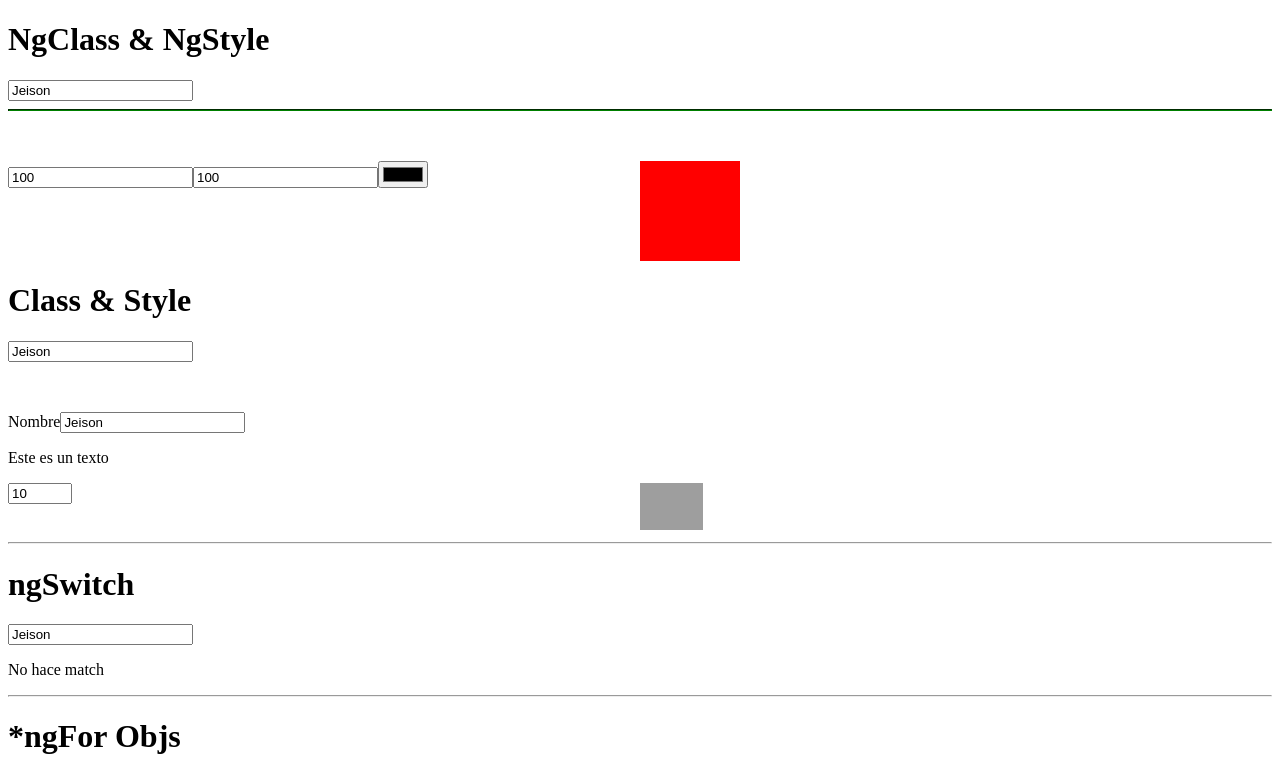
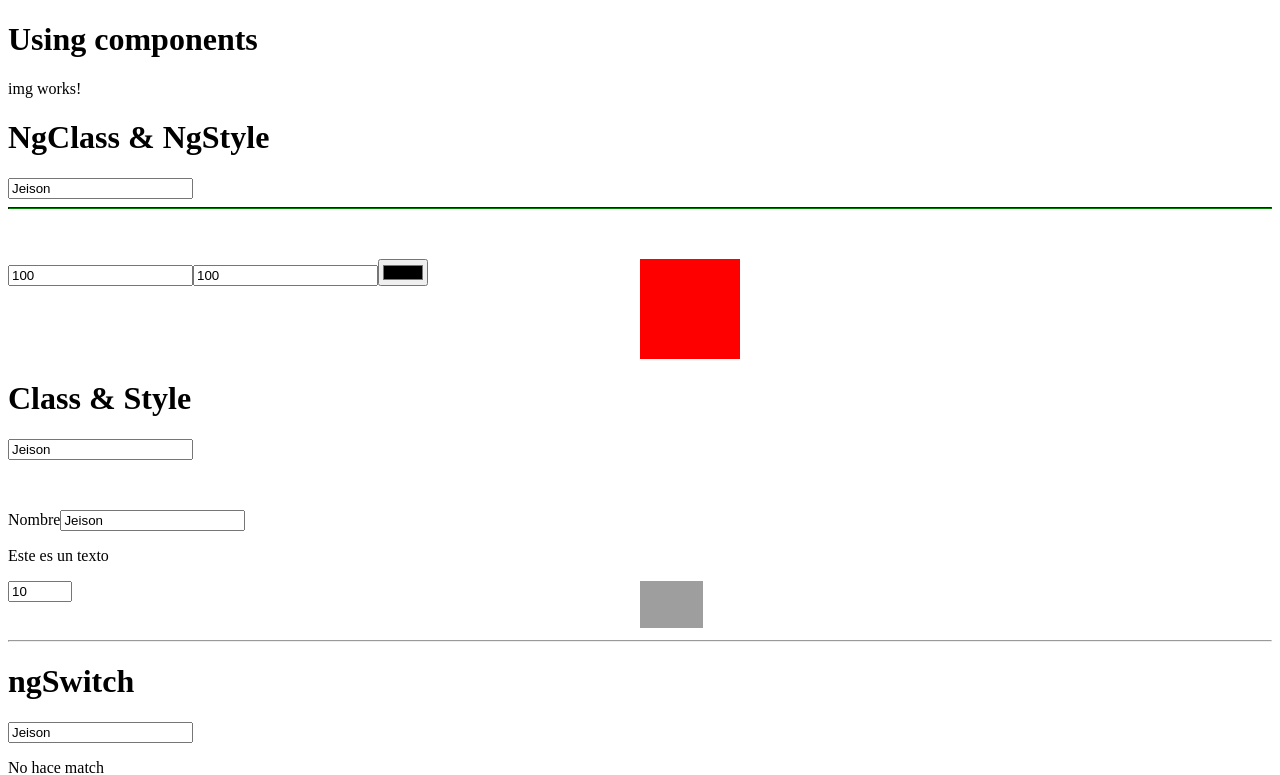
Before and after one commit to 5akusei/jk_store, an Angular app: page / in a window 1280 px wide. Shown: the top 775 px of the page. Built offline with nearby package versions, Linux system fonts and the light colour scheme; grey boxes are pictures that could not be loaded.

Commit message:
using components

```diff
--- a/src/app/app.component.html
+++ b/src/app/app.component.html
@@ -1,3 +1,6 @@
+<h1>Using components</h1>
+<app-img></app-img>
+
 <h1>NgClass & NgStyle</h1>
 <input type="text" required #nameInput4="ngModel" [(ngModel)]="person.name" />
 <hr class="line-error"
--- a/src/app/app.module.ts
+++ b/src/app/app.module.ts
@@ -4,10 +4,12 @@ import { FormsModule } from '@angular/forms'; // habilitando un nuevo paquete
 
 import { AppRoutingModule } from './app-routing.module';
 import { AppComponent } from './app.component';
+import { ImgComponent } from './components/img/img.component';
 
 @NgModule({
   declarations: [
-    AppComponent
+    AppComponent,
+    ImgComponent
   ],
   imports: [
     BrowserModule,
--- /dev/null
+++ b/src/app/components/img/img.component.html
@@ -0,0 +1 @@
+<p>img works!</p>
--- /dev/null
+++ b/src/app/components/img/img.component.ts
@@ -0,0 +1,15 @@
+import { Component, OnInit } from '@angular/core';
+
+@Component({
+  selector: 'app-img',
+  templateUrl: './img.component.html',
+  styleUrls: ['./img.component.scss']
+})
+export class ImgComponent implements OnInit {
+
+  constructor() { }
+
+  ngOnInit(): void {
+  }
+
+}
```
Also changed, not shown: src/app/components/img/img.component.scss (added), 1 other file (tests, documents, lock files or other folders).
